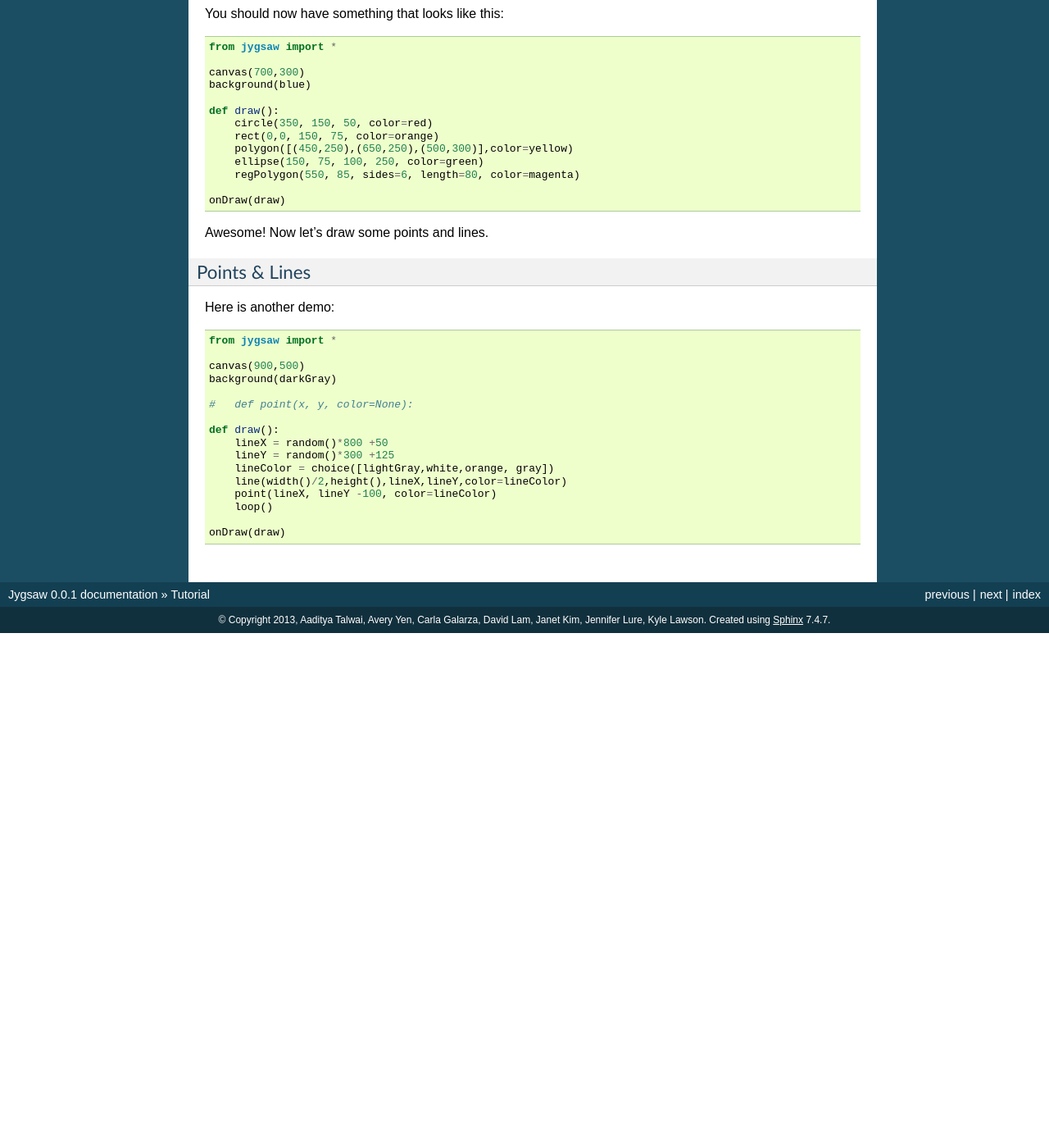
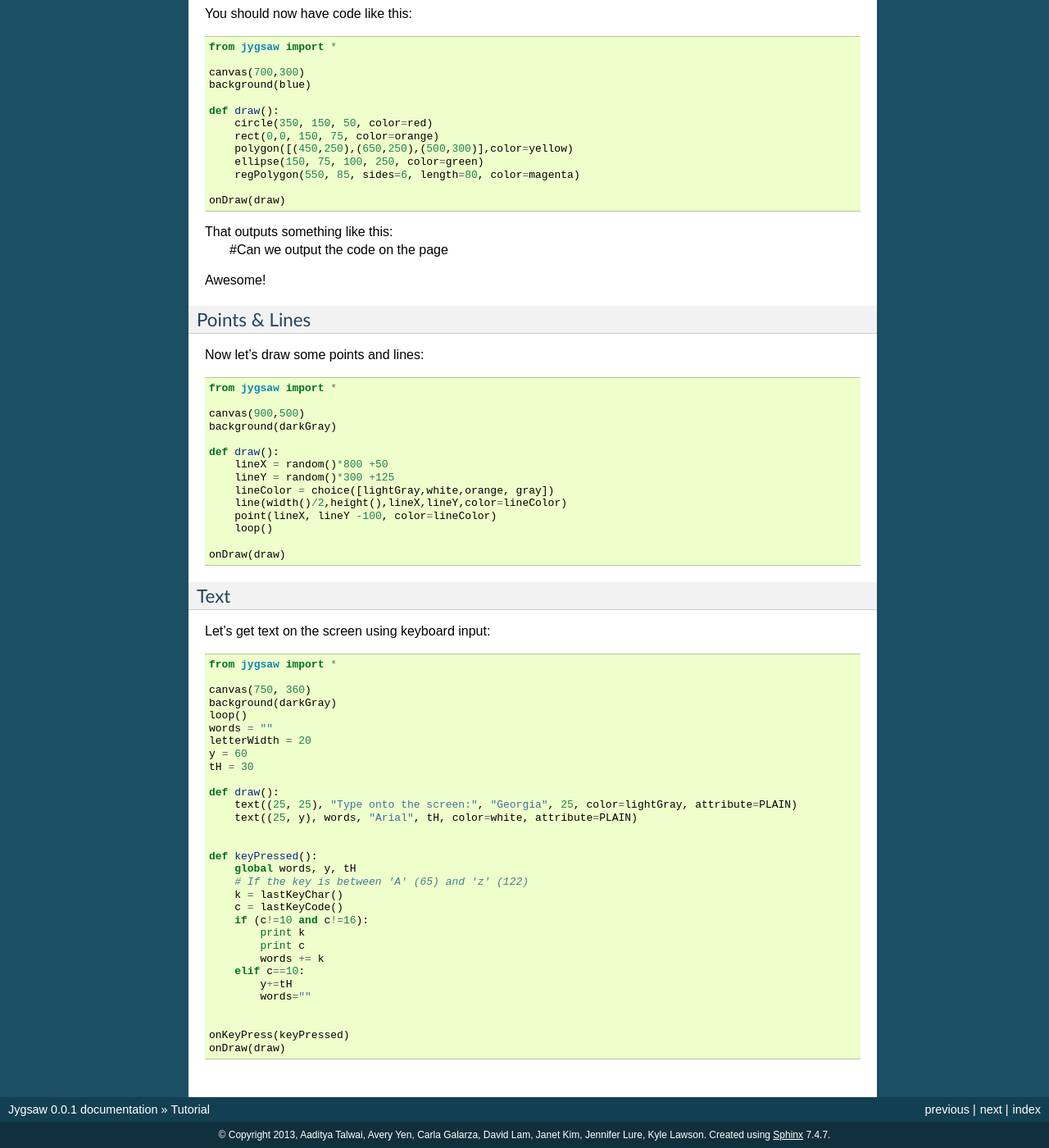
Before and after one commit to talwai/jygsaw, a Sphinx documentation site: the page built from doc/Tutorial.rst, in a window 1280 px wide and 1400 px high, scrolled down 739 px. Shown: the whole window at 82% size. Built offline with Sphinx 7.4.7, drawn with Linux system fonts in a browser that asks for light colours; pages that are not in the unit, such as notebooks, are missing from menus; before the commit the page ends 1511 px from its top, so only the background shows below that.

Commit message:
tutorial update

```diff
--- a/doc/Tutorial.rst
+++ b/doc/Tutorial.rst
@@ -37,8 +37,7 @@ Let's slap some shapes on the screen. To do this, we'll first need to define a d
     onDraw(draw)
 
 
-
-You should now have something that looks like this::
+You should now have code like this::
 
     from jygsaw import *
 
@@ -54,21 +53,21 @@ You should now have something that looks like this::
 
     onDraw(draw)
 
-Awesome! Now let's draw some points and lines.
+That outputs something like this:
+    #Can we output the code on the page
+
+Awesome!
 
 ^^^^^^^^^^^^^^
 Points & Lines
 ^^^^^^^^^^^^^^
 
-
-Here is another demo::
+Now let's draw some points and lines::
 
     from jygsaw import *
 
     canvas(900,500)
     background(darkGray)
-
-    #   def point(x, y, color=None):
 
     def draw():
         lineX = random()*800 +50
@@ -79,3 +78,40 @@ Here is another demo::
         loop()
 
     onDraw(draw)
+
+^^^^^
+Text
+^^^^^
+Let's get text on the screen using keyboard input::
+
+    from jygsaw import *
+
+    canvas(750, 360)
+    background(darkGray)
+    loop()
+    words = ""
+    letterWidth = 20
+    y = 60
+    tH = 30
+
+    def draw():
+        text((25, 25), "Type onto the screen:", "Georgia", 25, color=lightGray, attribute=PLAIN)
+        text((25, y), words, "Arial", tH, color=white, attribute=PLAIN)
+
+
+    def keyPressed():
+        global words, y, tH
+        # If the key is between 'A' (65) and 'z' (122)
+        k = lastKeyChar()
+        c = lastKeyCode()
+        if (c!=10 and c!=16):
+            print k
+            print c
+            words += k
+        elif c==10:
+            y+=tH
+            words=""
+
+
+    onKeyPress(keyPressed)
+    onDraw(draw)
```
